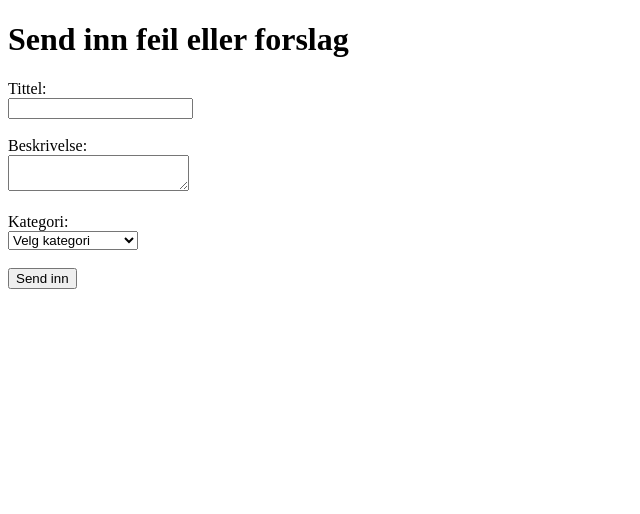
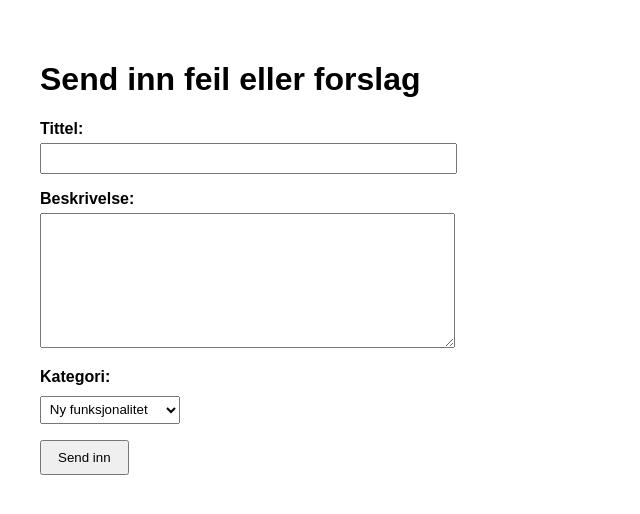
Before and after one commit to PorticoEstate/aktiv-kommune-skjema, a website: page index.html in a window 1280 px wide. Shown: the whole page, without its empty margins (0-640 px from the left). Drawn offline with Linux system fonts and the light colour scheme.

Commit message:
Update index.html
større felt

```diff
--- a/index.html
+++ b/index.html
@@ -1,50 +1,79 @@
 <!DOCTYPE html>
 <html lang="no">
 <head>
-  <meta charset="UTF-8">
-  <title>Send inn sak</title>
+  <meta charset="UTF-8" />
+  <title>Send inn feil eller forslag</title>
+  <style>
+    body {
+      font-family: Arial, sans-serif;
+      padding: 2rem;
+    }
+
+    label {
+      display: block;
+      margin: 1rem 0 0.3rem;
+      font-weight: bold;
+    }
+
+    input[type="text"] {
+      width: 400px; /* Økt bredde på tittelfeltet */
+      padding: 0.4rem;
+    }
+
+    textarea {
+      width: 400px;  /* Økt bredde */
+      height: 120px; /* Økt høyde */
+      padding: 0.4rem;
+    }
+
+    select {
+      margin-top: 0.3rem;
+      padding: 0.3rem;
+    }
+
+    button {
+      margin-top: 1rem;
+      padding: 0.5rem 1rem;
+    }
+  </style>
 </head>
 <body>
   <h1>Send inn feil eller forslag</h1>
-  <form id="issueForm">
-    <label for="title">Tittel:</label><br>
-    <input type="text" id="title" name="title" required><br><br>
+  <form id="feedbackForm">
+    <label for="title">Tittel:</label>
+    <input type="text" id="title" name="title" required />
 
-    <label for="body">Beskrivelse:</label><br>
-    <textarea id="body" name="body" required></textarea><br><br>
+    <label for="body">Beskrivelse:</label>
+    <textarea id="body" name="body" required></textarea>
 
-    <label for="label">Kategori:</label><br>
-    <select id="label" name="label" required>
-      <option value="">Velg kategori</option>
-      <option value="Ny funksjonalitet">Ny funksjonalitet</option>
-      <option value="Kritisk feil">Kritisk feil</option>
-      <option value="Feil">Feil</option>
-      <option value="Forbedringsønske">Forbedringsønske</option>
-    </select><br><br>
+    <label for="label">Kategori:</label>
+    <select id="label" name="label">
+      <option>Ny funksjonalitet</option>
+      <option>Kritisk feil</option>
+      <option>Feil</option>
+      <option>Forbedringsønske</option>
+    </select>
 
+    <br />
     <button type="submit">Send inn</button>
   </form>
 
-  <p id="response"></p>
+  <p id="result"></p>
 
   <script>
-    document.getElementById('issueForm').addEventListener('submit', async (event) => {
+    document.getElementById("feedbackForm").addEventListener("submit", async function (event) {
       event.preventDefault();
+      const title = document.getElementById("title").value;
+      const body = document.getElementById("body").value;
+      const label = document.getElementById("label").value;
 
-      const title = document.getElementById('title').value;
-      const body = document.getElementById('body').value;
-      const label = document.getElementById('label').value;
-
-      const response = await fetch('/.netlify/functions/create-issue', {
-        method: 'POST',
-        headers: {
-          'Content-Type': 'application/json'
-        },
-        body: JSON.stringify({ title, body, label })
+      const response = await fetch("/.netlify/functions/create-issue", {
+        method: "POST",
+        body: JSON.stringify({ title, body, label }),
       });
 
       const result = await response.json();
-      document.getElementById('response').textContent = result.message;
+      document.getElementById("result").textContent = result.message || "Ukjent feil oppstod.";
     });
   </script>
 </body>
```
